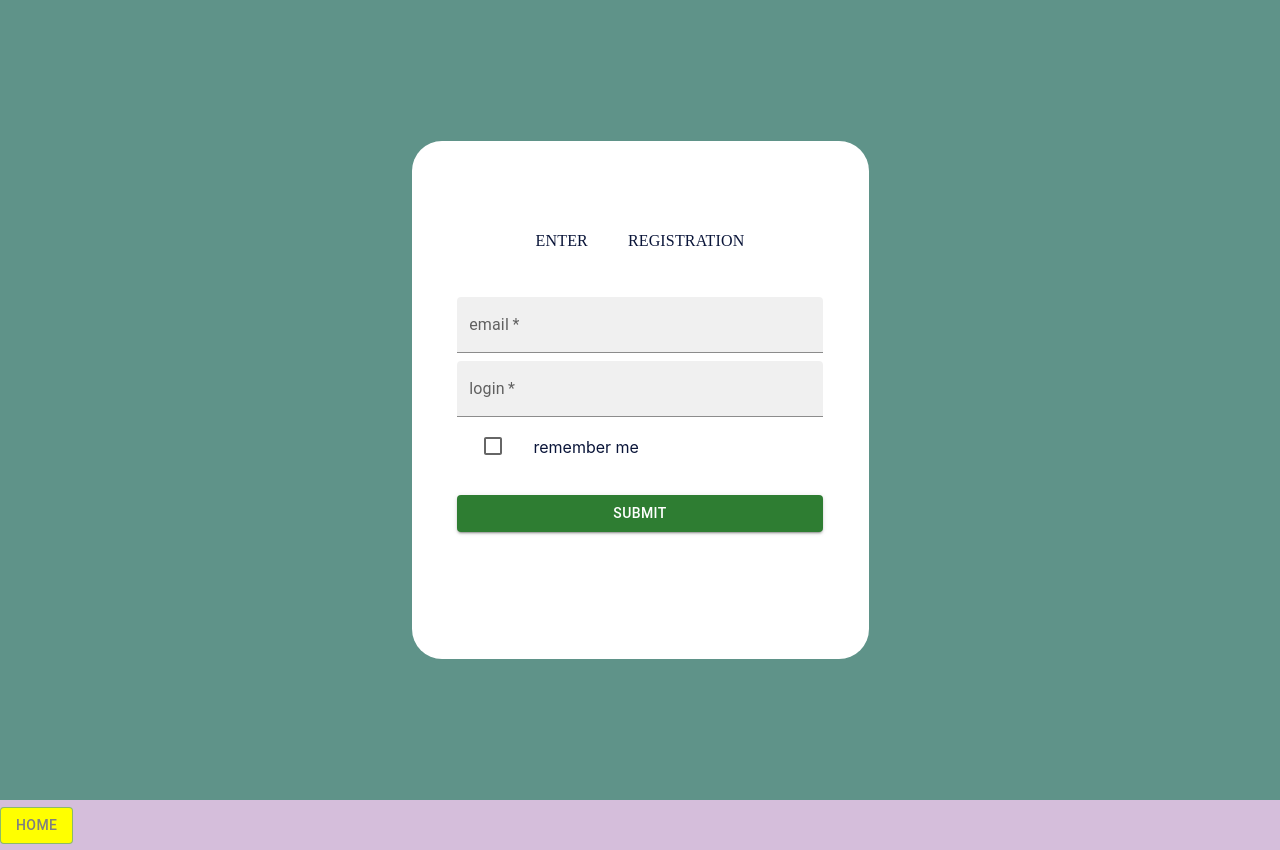
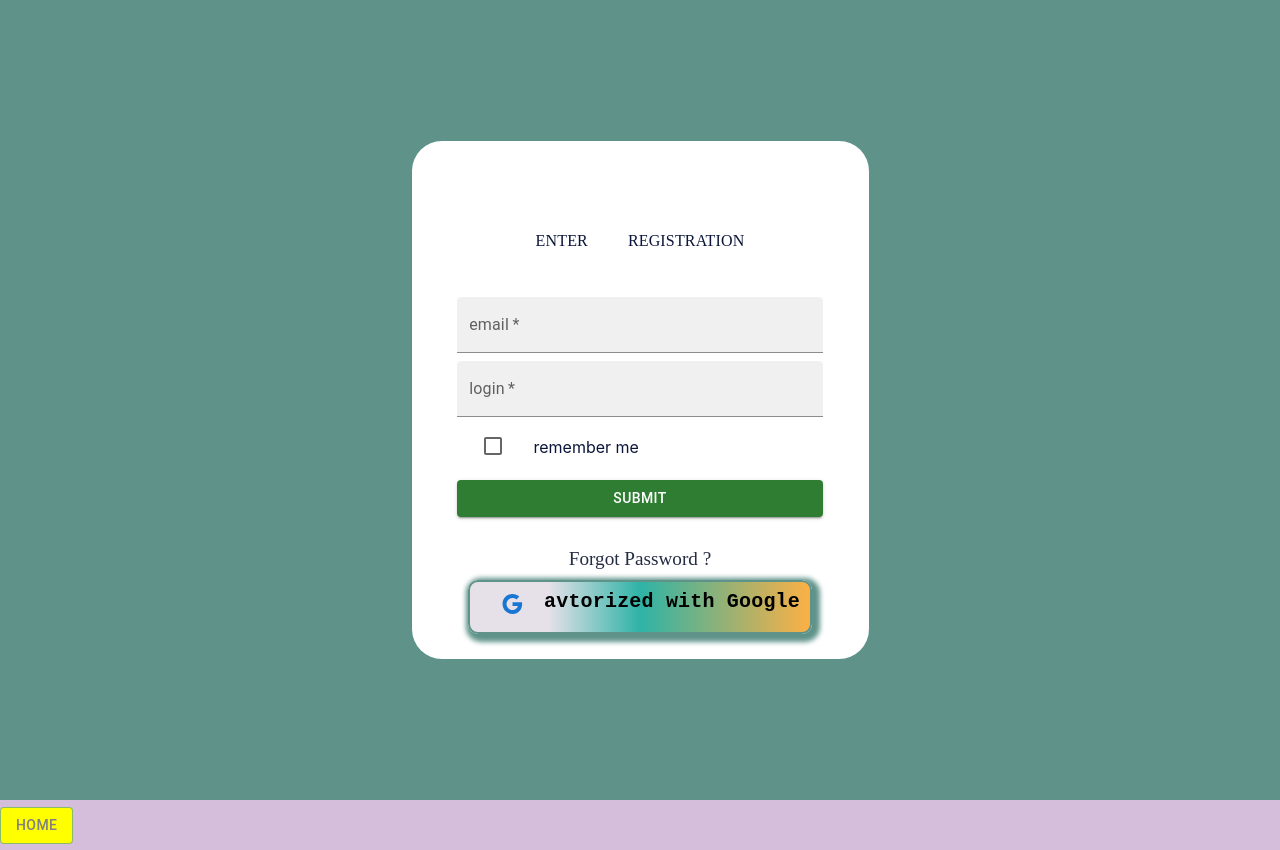
Before and after one commit to SergeyGetman/full-stack-PHP, a React (Create React App) app: page /sign-in in a window 1280 px wide. Built offline with nearby package versions, Linux system fonts and the light colour scheme.

Commit message:
add formAvtorization with Google

```diff
--- a/package.json
+++ b/package.json
@@ -5,7 +5,8 @@
   "dependencies": {
     "@emotion/react": "^11.11.1",
     "@emotion/styled": "^11.11.0",
-    "@mui/material": "^5.14.9",
+    "@mui/icons-material": "^5.14.11",
+    "@mui/material": "^5.14.11",
     "@reduxjs/toolkit": "^1.9.5",
     "@testing-library/jest-dom": "^5.17.0",
     "@testing-library/react": "^13.4.0",
--- /dev/null
+++ b/src/components/AvtorizedGoogle.tsx
@@ -0,0 +1,23 @@
+import React, { FC } from "react";
+import MainContainer from "./MainContainer";
+import { Box, Typography } from "@mui/material";
+import { IAvtorizedGoogle } from "../types/types";
+import GoogleIcon from "@mui/icons-material/Google";
+import {
+  AvtorizedGoogleIconText,
+  AvtorizedGoogleStyle,
+} from "../layout/styled-component/Autorized.style";
+
+const AvtorizedGoogle: FC<IAvtorizedGoogle> = ({ text, icon }) => {
+  return (
+    <>
+      <AvtorizedGoogleStyle>
+        <GoogleIcon color="primary" sx={{ margin: "5px 20px" }} />
+        <AvtorizedGoogleIconText>{text}</AvtorizedGoogleIconText>
+        <Box>{icon}</Box>
+      </AvtorizedGoogleStyle>
+    </>
+  );
+};
+
+export default AvtorizedGoogle;
--- a/src/components/ButtonComponent.tsx
+++ b/src/components/ButtonComponent.tsx
@@ -5,7 +5,7 @@ import { ButtonMuiStyle } from "../layout/styled-component/ButtonMui.styled";
 
 export const ButtonComponent: FC<MuiButtonProps> = ({
   type,
-  variant,
+  variant = "outlined",
   text,
   classNM,
   onClick,
--- a/src/components/FormRegister.tsx
+++ b/src/components/FormRegister.tsx
@@ -14,6 +14,8 @@ import { IFormData, IInput } from "../types/types";
 import InputComponent from "./InputComponent";
 import MainContainer from "./MainContainer";
 import { GENERAL_REQUEST } from "../api/general_request";
+import { Link } from "react-router-dom";
+import AvtorizedGoogle from "./AvtorizedGoogle";
 
 const FormRegister = () => {
   const {
--- a/src/components/SignIn.tsx
+++ b/src/components/SignIn.tsx
@@ -13,6 +13,8 @@ import {
 } from "../layout/styled-component/SignIn.style";
 import NavigateComponent from "./NavigateComponent";
 import TextComponent from "./TextComponent";
+import AvtorizedGoogle from "./AvtorizedGoogle";
+import { Link } from "react-router-dom";
 
 const SignIn = () => {
   const formSignIn = (arrayComponents: ReactNode) => {
@@ -70,10 +72,8 @@ const SignIn = () => {
                   />
                 </SignInWrapperButton>
                 <SignInForgotPassword>
-                  <NavigateComponent
-                    path={"/forgot-password"}
-                    element={<TextComponent text="forgot password" />}
-                  />
+                  <Link to="/forgot-password">Forgot Password ?</Link>
+                  <AvtorizedGoogle text="avtorized with Google " />
                 </SignInForgotPassword>
               </form>
             </>
--- a/src/layout/styled-component/Autorized.style.tsx
+++ b/src/layout/styled-component/Autorized.style.tsx
@@ -1,4 +1,4 @@
-import { Box, styled } from "@mui/material";
+import { Box, styled, Typography } from "@mui/material";
 
 export const AvtorizedPage = styled(Box)(({ theme }) => ({
   width: "100%",
@@ -33,8 +33,26 @@ export const AvtorizedPageBlockContentForm = styled(Box)(({ theme }) => ({
   },
 }));
 
-// width: 847px;
+export const AvtorizedGoogleStyle = styled(Box)(({ theme }) => ({
+  display: "flex",
+  justifyContent: "center",
+  margin: "10px auto",
+  padding: "5px",
+  width: "330px",
+  background:
+    "linear-gradient(90deg, rgba(230,225,233,1) 23%, rgba(46,179,166,1) 50%, rgba(252,176,69,1) 100%)",
+  height: "40px",
+  border: "2.3px solid #5f9389",
+  borderRadius: "10px",
+  boxShadow: "3px 3px 5px 5px #5f9389",
 
-// background-color: #ffffff;
-// border-radius: 199px;
-// height: 384px;
+  "& :hover": {
+    cursor: "pointer",
+  },
+}));
+
+export const AvtorizedGoogleIconText = styled(Typography)(({ theme }) => ({
+  fontSize: "20px",
+  fontWeight: "800",
+  fontFamily: "monospace",
+}));
--- a/src/layout/styled-component/SignIn.style.tsx
+++ b/src/layout/styled-component/SignIn.style.tsx
@@ -41,9 +41,17 @@ export const SignInStyleSubtitle = styled(Box)(({ theme }) => ({
 }));
 
 export const SignInWrapperButton = styled(Box)(({ theme }) => ({
-  marginTop: "25px",
+  marginTop: "10px",
 }));
 
 export const SignInForgotPassword = styled(Box)(({ theme }) => ({
-  background: "blue",
+  height: "250px",
+  marginTop: "25px",
+
+  "& a": {
+    textDecoration: "none",
+    color: "#242c43",
+    fontSize: "1.2rem",
+    fontFamily: "cursive",
+  },
 }));
--- a/src/types/types.ts
+++ b/src/types/types.ts
@@ -4,6 +4,7 @@ import InputComponent from "../components/InputComponent";
 import { PropTypes, TextFieldVariants, TypographyProps } from "@mui/material";
 import { FieldValues, RegisterOptions, UseFormRegister } from "react-hook-form";
 import { UseFormRegisterReturn } from "react-hook-form";
+import AvtorizedGoogle from "../components/AvtorizedGoogle";
 
 export interface INavigate {
   path: string;
@@ -96,3 +97,8 @@ export interface IMainContainer {
 export interface IMainContent {
   children: ReactNode;
 }
+
+export interface IAvtorizedGoogle {
+  text: string;
+  icon?: ReactComponentElement<any>;
+}
```
Also changed, not shown: 1 other file (tests, documents, lock files or other folders).
